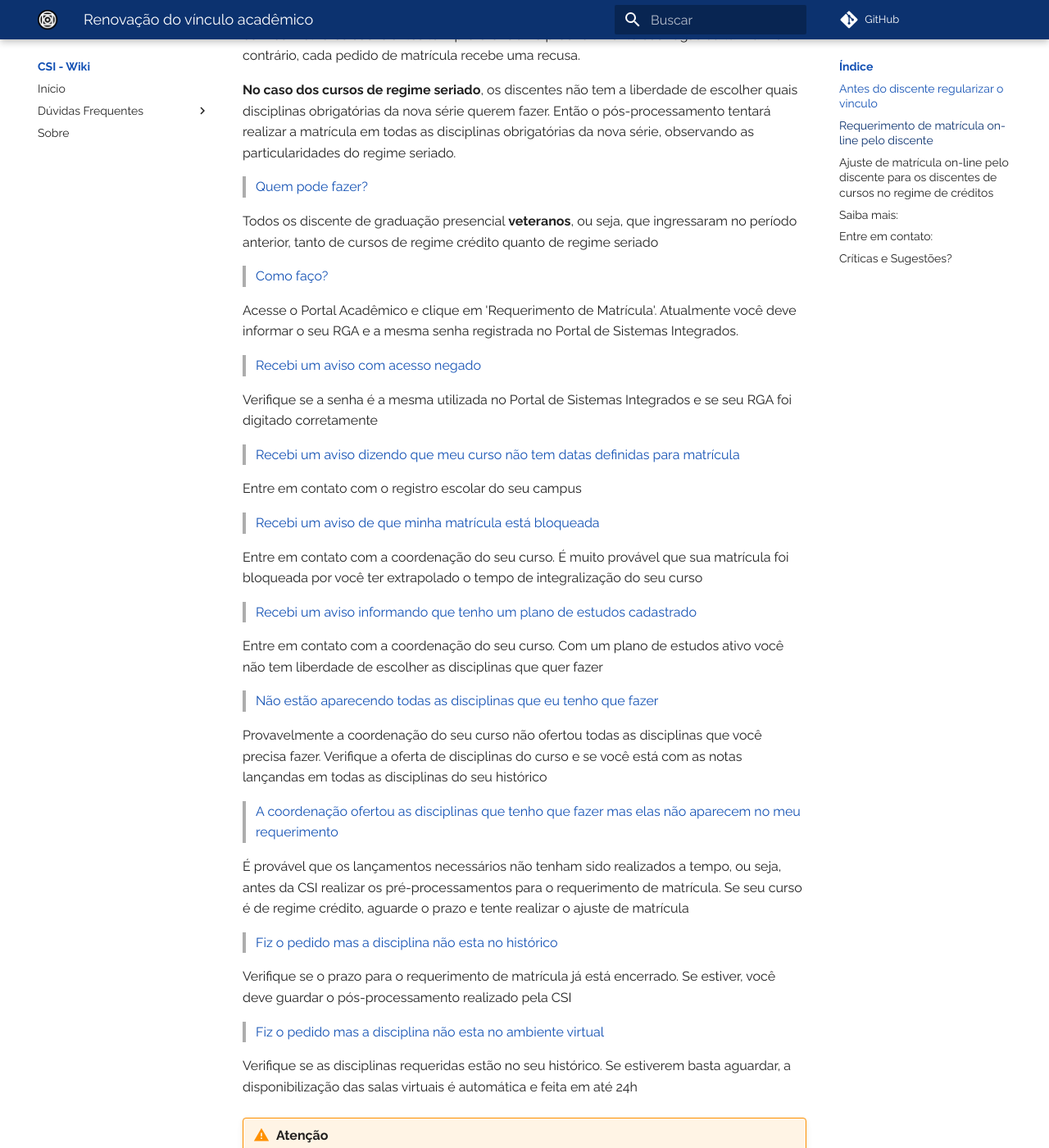
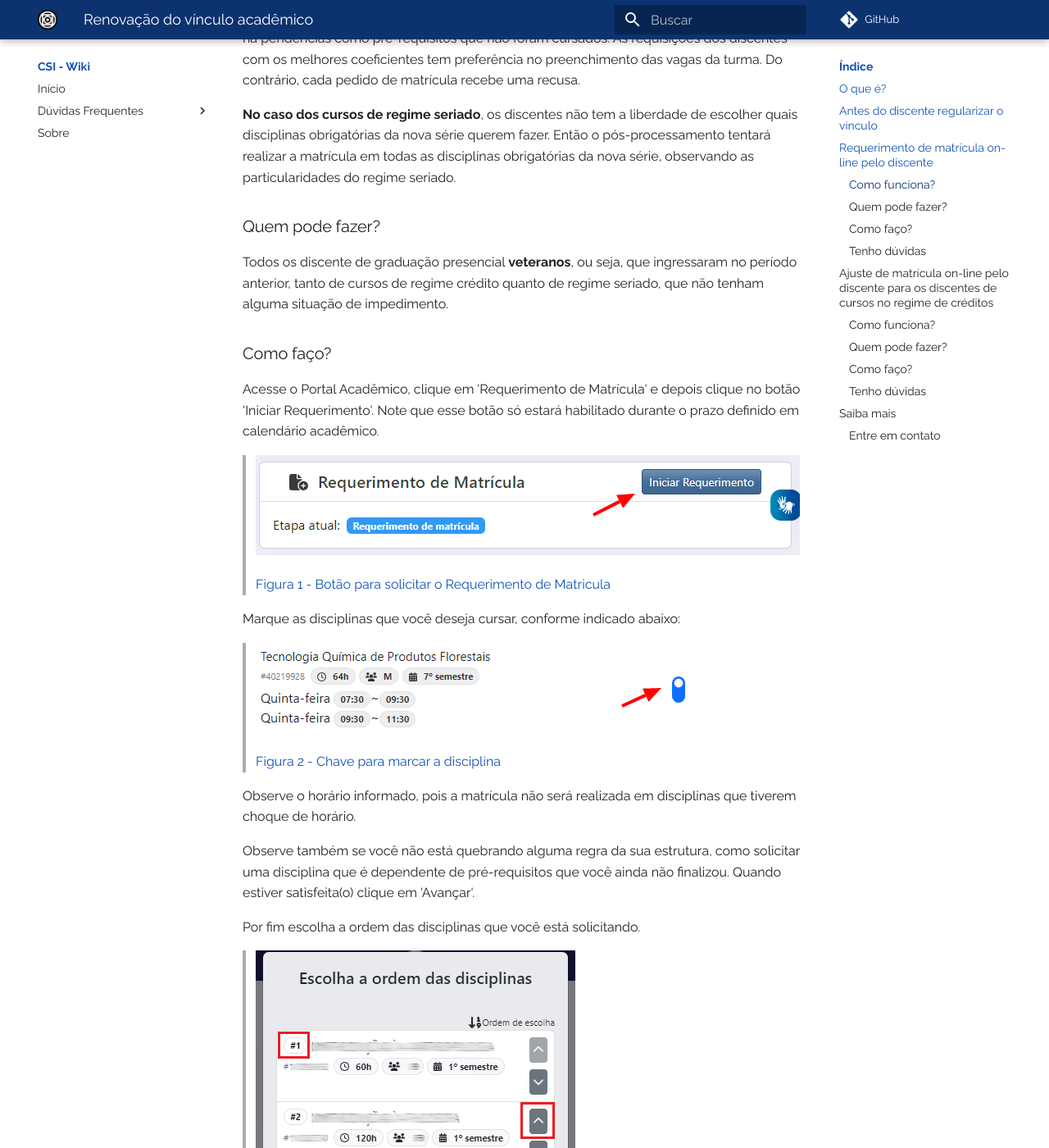
Before and after one commit to ufmt-ces/ufmt-ces.github.io, an MkDocs documentation site: the page built from docs/siga/requerimentomatricula.md, in a window 1280 px wide and 1400 px high, scrolled down 2340 px. Shown: the whole window at 82% size. Built offline with MkDocs 1.6.1 and Material for MkDocs 9.7.7, drawn with Linux system fonts in a browser that asks for light colours; comment, search, counter and statistics services are not loaded; some of the changed text lies outside the part shown.

Commit message:
ajustes para a nova versão do requerimento

```diff
--- a/docs/siga/requerimentomatricula.md
+++ b/docs/siga/requerimentomatricula.md
@@ -1,4 +1,6 @@
 # Renovação do vínculo acadêmico
+
+## O que é?
 
 A cada avanço no período acadêmico os veteranos de graduação presencial da UFMT devem realizar os procedimentos para a renovação do vínculo estudantil.
 
@@ -19,7 +21,7 @@ Para sanar maiores dúvidas sobre o regime e a estrutura do seu curso, por favor
 
 Identifique os papeis e as responsabilidades de cada um envolvido na renovação do vínculo acadêmico.
 
-> Docente, Discente, Coordenação de curso e Coordenação de Engenharia de Software (CES)
+> Docente, Discente, Coordenação de curso e Coordenação de Sistemas e Informações (CSI)
 
 Devem estar cientes dos prazos em calendário acadêmico, em específico:
 
@@ -53,7 +55,7 @@ Cabe ao discente:
 
 ## Requerimento de matrícula on-line pelo discente
 
-> Como funciona?
+### Como funciona?
 
 A CSI realiza um pré-processamento, que consiste em fazer pré-avaliações dos estudantes, como disciplinas concluídas, disciplinas pendentes e estrutura do curso, para permitir que o discente faça o requerimento de matrícula. Isso acontece após o prazo para lançamento de notas e antes do início do requerimento de matrícula.
 
@@ -63,29 +65,44 @@ Depois da solicitação, os pedidos de matrícula de cada disciplina são proces
 
 **No caso dos cursos de regime seriado**, os discentes não tem a liberdade de escolher quais disciplinas obrigatórias da nova série querem fazer. Então o pós-processamento tentará realizar a matrícula em todas as disciplinas obrigatórias da nova série, observando as particularidades do regime seriado.
 
-> Quem pode fazer?
+### Quem pode fazer?
 
-Todos os discente de graduação presencial **veteranos**, ou seja, que ingressaram no período anterior, tanto de cursos de regime crédito quanto de regime seriado
+Todos os discente de graduação presencial **veteranos**, ou seja, que ingressaram no período anterior, tanto de cursos de regime crédito quanto de regime seriado, que não tenham alguma situação de impedimento.
 
-> Como faço?
+### Como faço?
 
-Acesse o Portal Acadêmico e clique em 'Requerimento de Matrícula'. Atualmente você deve informar o seu RGA e a mesma senha registrada no Portal de Sistemas Integrados.
+Acesse o Portal Acadêmico, clique em 'Requerimento de Matrícula' e depois clique no botão 'Iniciar Requerimento'.
+Note que esse botão só estará habilitado durante o prazo definido em calendário acadêmico.
 
-> Recebi um aviso com acesso negado
+> ![Botão para requerer matricula](../images/requerimento-01.png "Botão para Requerer Matricula")
 
-Verifique se a senha é a mesma utilizada no Portal de Sistemas Integrados e se seu RGA foi digitado corretamente
+> Figura 1 - Botão para solicitar o Requerimento de Matricula
 
-> Recebi um aviso dizendo que meu curso não tem datas definidas para matrícula
+Marque as disciplinas que você deseja cursar, conforme indicado abaixo:
 
-Entre em contato com o registro escolar do seu campus
+> ![Chave para marcar as disciplinas](../images/requerimento-02.png "Chave para marcar a discplina")
 
-> Recebi um aviso de que minha matrícula está bloqueada
+> Figura 2 - Chave para marcar a disciplina
 
-Entre em contato com a coordenação do seu curso. É muito provável que sua matrícula foi bloqueada por você ter extrapolado o tempo de integralização do seu curso
+Observe o horário informado, pois a matrícula não será realizada em disciplinas que tiverem choque de horário.
 
-> Recebi um aviso informando que tenho um plano de estudos cadastrado
+Observe também se você não está quebrando alguma regra da sua estrutura, como solicitar uma disciplina que é dependente de pré-requisitos que você ainda não finalizou.
+Quando estiver satisfeita(o) clique em 'Avançar'.
 
-Entre em contato com a coordenação do seu curso. Com um plano de estudos ativo você não tem liberdade de escolher as disciplinas que quer fazer
+Por fim escolha a ordem das disciplinas que você está solicitando.
+
+> ![Ordem das disciplinas](../images/requerimento-03.png "Ordem das discplinas")
+
+> Figura 3 - Ordem das disciplinas
+
+Note que a ordem é levada em consideração em alguns casos de desempate.
+Por exemplo, se você escolher duas disciplinas que possuem choque de horário, a que tiver a menor ordem será registrada e a outra será recusada.
+Quando estiver satisfeita(o) clique em 'Confirmar' para fazer o registro.
+
+!!! warning "Atenção"
+    Apenas o último requerimento realizado é o que vale. Toda vez que você faz uma alteração e clica em 'Confirmar', o requerimento anterior é descartado e um novo é registrado.
+
+### Tenho dúvidas
 
 > Não estão aparecendo todas as disciplinas que eu tenho que fazer
 
@@ -104,7 +121,7 @@ Verifique se o prazo para o requerimento de matrícula já está encerrado. Se e
 Verifique se as disciplinas requeridas estão no seu histórico. Se estiverem basta aguardar, a disponibilização das salas virtuais é automática e feita em até 24h
 
 !!! warning "Atenção"
-    É necessário observar que realizar o requerimento ou o ajuste de matricula não é uma garantia de matrícula! Após o pós-processamento você consegue tirar um extrato do seu pedido, acessando SIGA > Documentos > Planilha de Horário c/ Recusas - Regime Crédito
+    É necessário observar que realizar o requerimento ou o ajuste de matricula não é uma garantia de matrícula! É possível listar as disciplinas solicitadas e o resultado do processamento, basta acessar novamente a área de Requerimento de Matrícula após o prazo de solicitação definido em calendário acadêmico.
 
 > Perdi o prazo e não consegui acessar o requerimento de matrícula
 
@@ -112,35 +129,34 @@ Se seu curso é de regime crédito, aguarde o prazo e tente realizar o ajuste de
 
 ## Ajuste de matrícula on-line pelo discente para os discentes de cursos no regime de créditos
 
-> Como funciona?
+### Como funciona?
 
 Depois do pós-processamento realizado pela CSI, ao fim do período de requerimento, um novo prazo é dado **aos discentes dos cursos de regime de créditos**, para que estes possam ajustar o requerimento, observando as recusas que obtiveram anteriormente. Assim os doscentes podem tentar novamente a matrícula na mesma disciplina em outra turma/curso, a matrícula em outra disciplina ou até a remoção de disciplinas solicitadas anteriomente.
 
 Os pedidos de ajuste de cada disciplina são processados (segundo pós-processamento), onde a CSI analisa cada requerimento e valida o pedido, da mesma forma que anteriormente,verificando se não há pendências como pré-requisitos que não foram cursados, permitindo que a matrícula na disciplina seja realizada ou registrando uma recusa.
 
-> Quem pode fazer?
+### Quem pode fazer?
 
 Todos os discente de graduação presencial **veteranos**, ou seja, que ingressaram no período anterior, **apenas** dos cursos no regime de créditos
 
-> Como faço?
+### Como faço?
 
-Acesse o Portal Acadêmico e clique em 'Ajuste de Matrícula'. Atualmente você deve informar o seu RGA e a mesma senha registrada no Portal de Sistemas Integrados.
+Acesse o Portal Acadêmico e clique em 'Ajuste de Matrícula'.
+
+### Tenho dúvidas
 
 > Perdi o prazo e não consegui acessar o ajuste de matrícula
 
 Aguarde o prazo e tente realizar o ajuste de matrícula via protocolo virtual do aluno. É possível realizar o pedido via protocolo virtual tanto para alunos de cursos de regime crédito quanto para cursos de regime seriado.
 
 
-## Saiba mais:
+## Saiba mais
 
 * [Resolução CONSEPE n.º 68, de 24/07/2014](http://sistemas.ufmt.br/ufmt.resolucao/OpenResolucao.aspx?resolucaoUID=8626&ano=2014&tipoUID=2)
 * [Resolução CONSEPE nº 14, de 01/02/1999](http://sistemas.ufmt.br/ufmt.resolucao/OpenResolucao.aspx?resolucaoUID=3855&ano=1999&tipoUID=2)
 * [Calendário Acadêmico](https://www.ufmt.br/unidade/estudante/graduacao)
 
-## Entre em contato:
+### Entre em contato
 
 * [Por telefone ou e-mails](https://www.ufmt.br/telefones)
-
-## Críticas e Sugestões?
-
-Encaminhe uma mensagem para <ces.sti@ufmt.br>
+* [Pelo canal de Suporte](https://suporte.ufmt.br)
```
Also changed, not shown: docs/duvidas/discente.md (+2 -6 lines), docs/images/requerimento-01.png (added), docs/images/requerimento-02.png (added), docs/images/requerimento-03.png (added).
